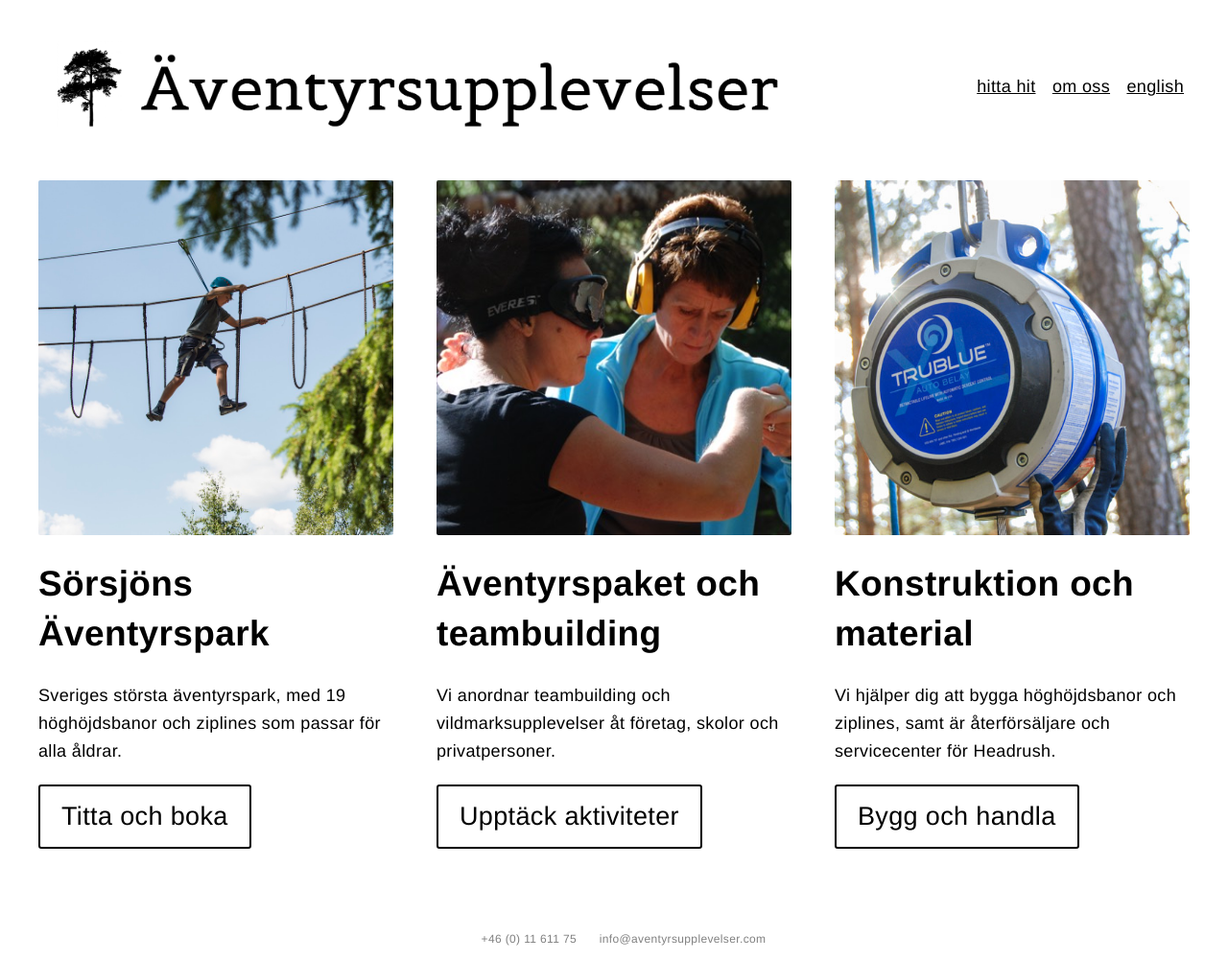
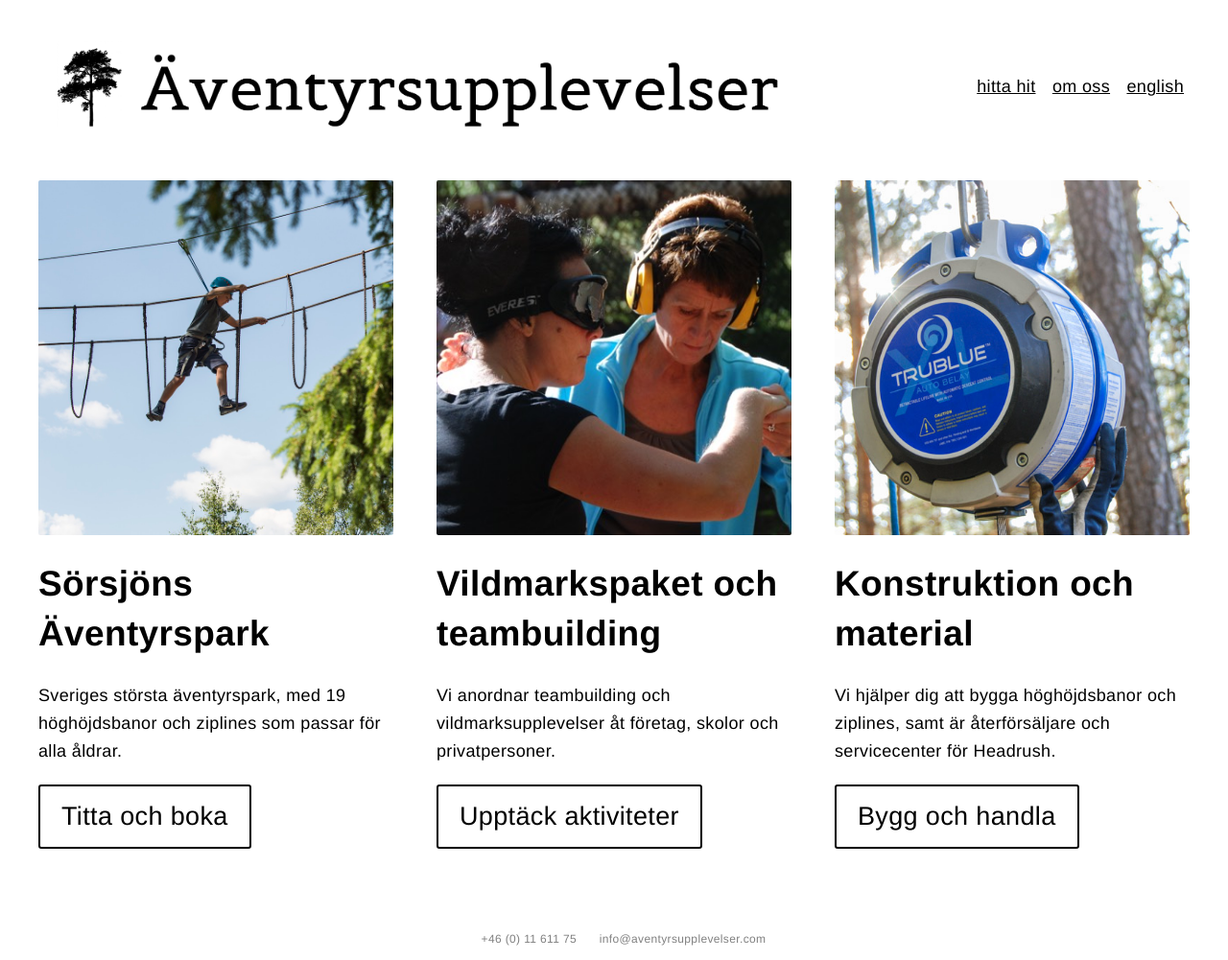
Before and after one commit to aventyrsupplevelser/aventyrsupplevelser.github.io, a Jekyll site: the page built from index.markdown, in a window 1280 px wide. Shown: the whole page at 96% size. Built offline with Jekyll 4.4.1, drawn with Linux system fonts in a browser that asks for light colours.

Commit message:
tog bort mellanrum

```diff
--- a/index.markdown
+++ b/index.markdown
@@ -2,8 +2,6 @@
 title: home
 ---
 <html lang="en">
-
-
 
 <div id="maincontainer">
 <div class="mainsection">
@@ -22,7 +20,7 @@ title: home
     <img src="/images/blinddov.jpg" class="mainpic">
     </div>
     <div class="maintext">
-    <h1>Äventyrspaket och teambuilding</h1>
+    <h1>Vildmarkspaket och teambuilding</h1>
 Vi anordnar teambuilding och vildmarksupplevelser åt företag, skolor och privatpersoner.  </div>
 <div class="buttondiv"> <a href="/aktiviteter" class="button">Upptäck aktiviteter</a></div>
 </div>
```
